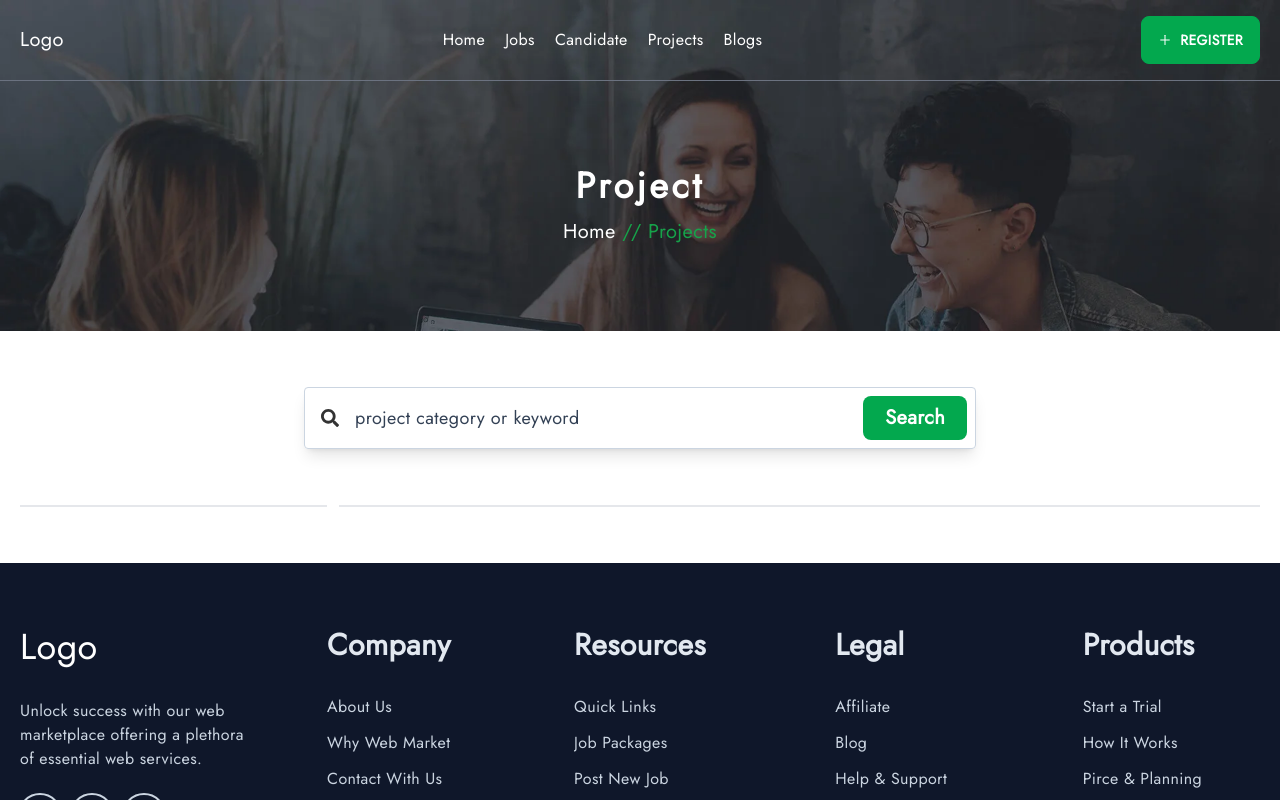
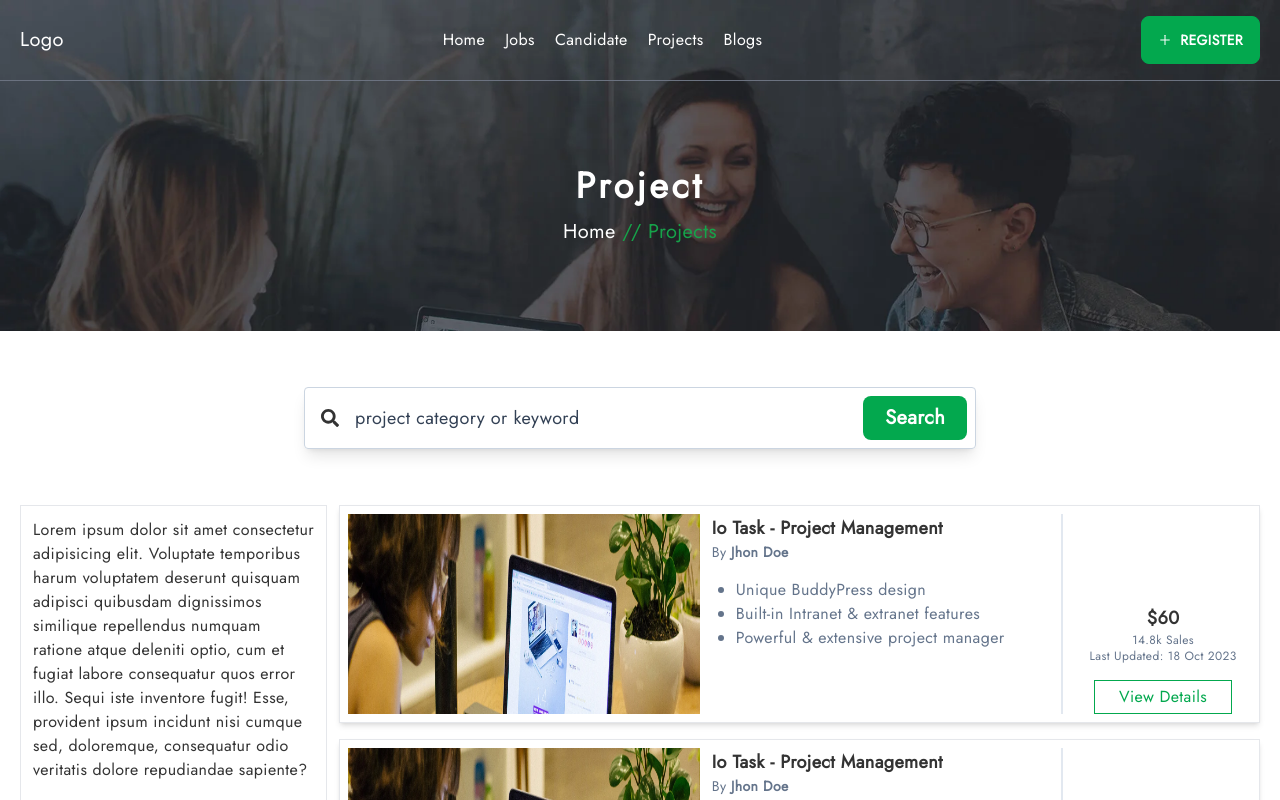
Before and after one commit to tusharshaha/web-market, a Next.js app in the folder frontend/: page /projects in a window 1280 px wide. Shown: the top 800 px of the page. Built offline with nearby package versions, Linux system fonts and the light colour scheme.

Commit message:
updated project card

```diff
--- /dev/null
+++ b/frontend/components/Project/ProjectCard.tsx
@@ -0,0 +1,38 @@
+import Image from 'next/image';
+import React from 'react';
+
+const ProjectCard: React.FC = () => {
+  return (
+    <div className='shadow-md border p-2 flex gap-3'>
+      <div className='w-2/5'>
+        <Image
+          src="/images/bg1.webp"
+          className='h-[200px] w-full'
+          height={500}
+          width={500}
+          alt='project image'
+        />
+      </div>
+      <div className='w-2/5 border-r-2 border-slate-200'>
+        <h2 className='text-lg font-bold'>Io Task - Project Management</h2>
+        <p className='text-sm text-slate-500'>By <b>Jhon Doe</b></p>
+        <ul className='mt-4 text-slate-500 list-disc ml-6'>
+          <li>Unique BuddyPress design</li>
+          <li>Built-in Intranet & extranet features</li>
+          <li>Powerful & extensive project manager</li>
+        </ul>
+      </div>
+      <div className='w-1/5 flex flex-col items-end justify-end'>
+        <div className='text-center w-full'>
+          <h3 className='text-lg font-bold'>$60</h3>
+          <p className='text-slate-500 text-xs'>14.8k Sales</p>
+          <p className='text-slate-500 text-xs'>Last Updated: 18 Oct 2023</p>
+
+          <button className="hover:bg-primary hover:text-white border border-primary trans text-primary px-6 py-1 mt-4">View Details</button>
+        </div>
+      </div>
+    </div>
+  );
+};
+
+export default ProjectCard;
--- a/frontend/pages/projects/index.tsx
+++ b/frontend/pages/projects/index.tsx
@@ -1,8 +1,10 @@
 import Layout from '@/components/Layout';
+import ProjectCard from '@/components/Project/ProjectCard';
 import SearchSection from '@/components/Project/SearchSection';
 import { NextPage } from 'next';
 
 const Projects: NextPage = () => {
+  const projects = new Array(15).fill(0);
   return (
     <Layout
       title=''
@@ -11,14 +13,17 @@ const Projects: NextPage = () => {
     >
       <div className='cus-container my-14'>
         <SearchSection />
-        <div className='flex gap-3 items-start mt-14'>
+        <div className='flex gap-3 items-start mt-14 relative'>
           {/* project filter section  */}
-            <div className='w-1/4 border'>
-            </div>
-            {/* project list section  */}
-            <div className='w-3/4 border'>
-
-            </div>
+          <div className='w-1/4 p-3 h-screen border sticky top-0'>
+            Lorem ipsum dolor sit amet consectetur adipisicing elit. Voluptate temporibus harum voluptatem deserunt quisquam adipisci quibusdam dignissimos similique repellendus numquam ratione atque deleniti optio, cum et fugiat labore consequatur quos error illo. Sequi iste inventore fugit! Esse, provident ipsum incidunt nisi cumque sed, doloremque, consequatur odio veritatis dolore repudiandae sapiente?
+          </div>
+          {/* project list section  */}
+          <div className='w-3/4 space-y-4'>
+            {
+              projects.map((ele, i) => <ProjectCard key={i} />)
+            }
+          </div>
         </div>
       </div>
     </Layout >
```
